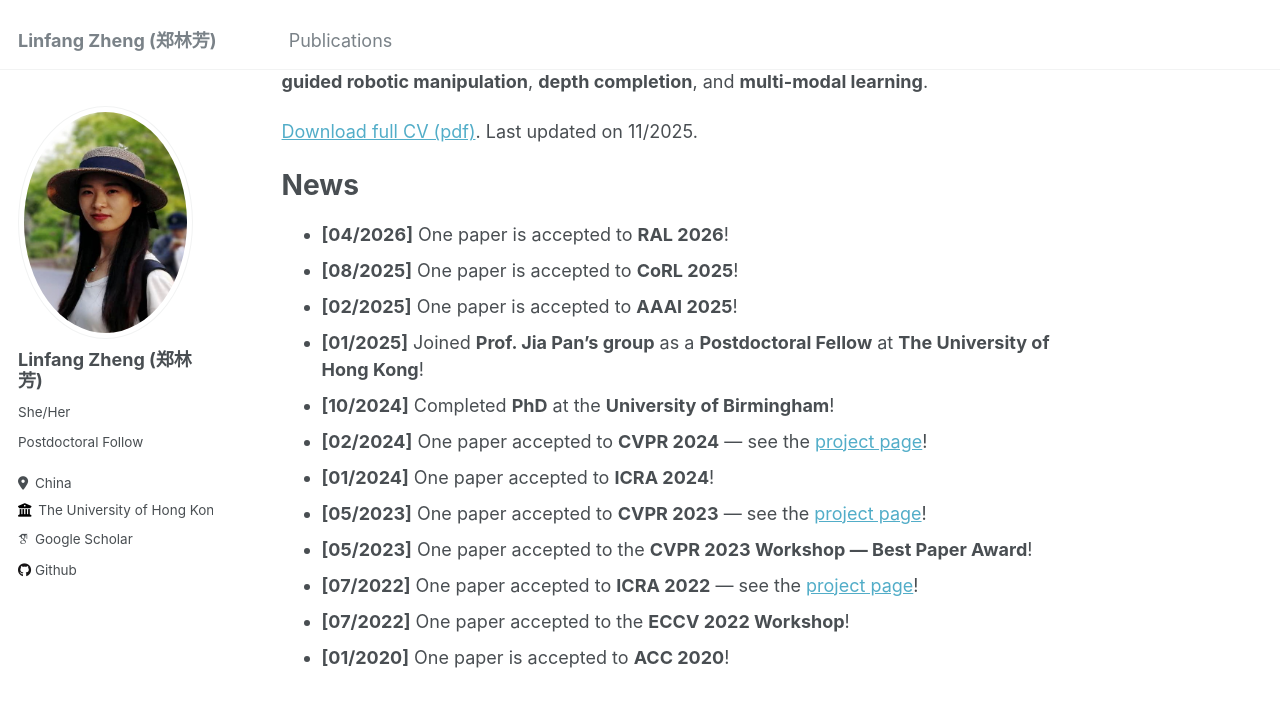
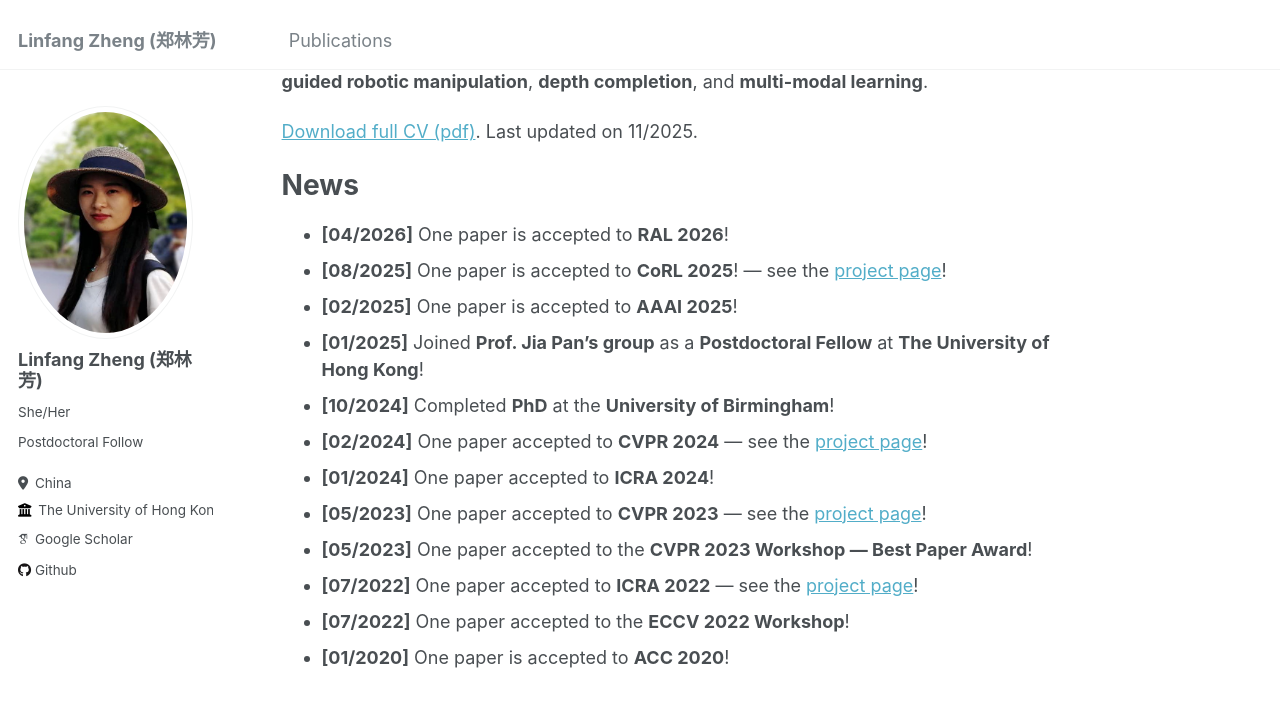
Before and after one commit to Lynne-Zheng-Linfang/Lynne-Zheng-Linfang.github.io, a Jekyll site: the page built from _pages/about.md, in a window 1280 px wide and 900 px high, scrolled down 397 px. Shown: the top 707 px of the window. Built offline with Jekyll 4.4.1, drawn with Linux system fonts in a browser that asks for light colours; some web fonts are replaced.

Commit message:
Update about.md

```diff
--- a/_pages/about.md
+++ b/_pages/about.md
@@ -18,7 +18,7 @@ Her research interests center on **robust and generalizable methods** for **comp
 News
 ======
  * **[04/2026]** One paper is accepted to **RAL 2026**!
- * **[08/2025]** One paper is accepted to **CoRL 2025**!
+ * **[08/2025]** One paper is accepted to **CoRL 2025**! — see the [project page]([https://clearlab-sustech.github.io/gvf-tape/])!
  * **[02/2025]** One paper is accepted to **AAAI 2025**!
  * **[01/2025]** Joined **Prof. Jia Pan’s group** as a **Postdoctoral Fellow** at **The University of Hong Kong**!
  * **[10/2024]** Completed **PhD** at the **University of Birmingham**!
```
